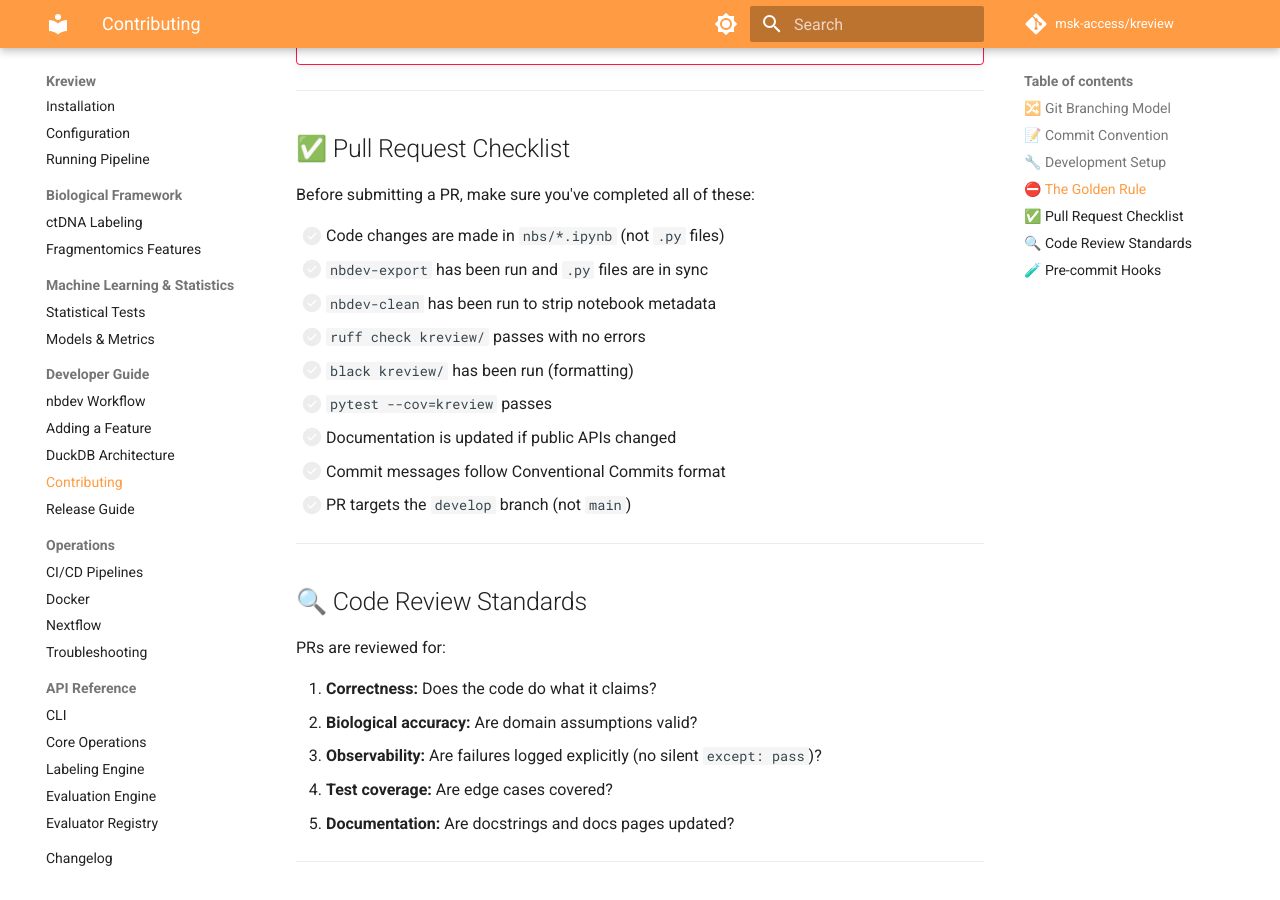
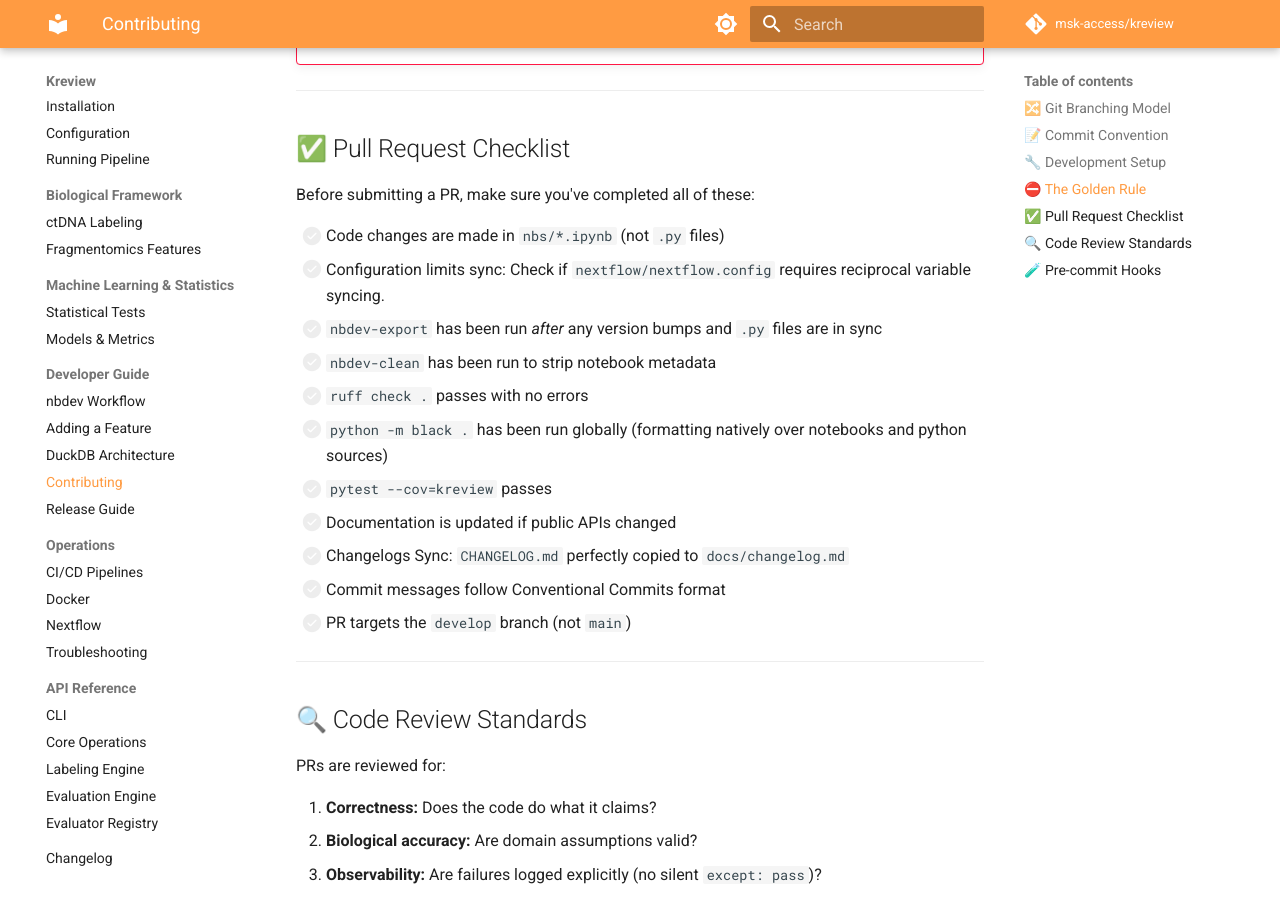
Before and after one commit to msk-access/kreview, an MkDocs documentation site: the page built from docs/developer/contributing.md, in a window 1280 px wide and 900 px high, scrolled down 2201 px. Built offline with MkDocs 1.6.1 and Material for MkDocs 9.7.7, drawn with Linux system fonts in a browser that asks for light colours; comment, search, counter and statistics services are not loaded; the version menu is left out.

Commit message:
docs: formalize strict PR-driven git flow and release checklists

```diff
--- a/docs/developer/contributing.md
+++ b/docs/developer/contributing.md
@@ -87,12 +87,14 @@
 Before submitting a PR, make sure you've completed all of these:
 
 - [ ] Code changes are made in `nbs/*.ipynb` (not `.py` files)
-- [ ] `nbdev-export` has been run and `.py` files are in sync
+- [ ] Configuration limits sync: Check if `nextflow/nextflow.config` requires reciprocal variable syncing.
+- [ ] `nbdev-export` has been run *after* any version bumps and `.py` files are in sync
 - [ ] `nbdev-clean` has been run to strip notebook metadata
-- [ ] `ruff check kreview/` passes with no errors
-- [ ] `black kreview/` has been run (formatting)
+- [ ] `ruff check .` passes with no errors
+- [ ] `python -m black .` has been run globally (formatting natively over notebooks and python sources)
 - [ ] `pytest --cov=kreview` passes
 - [ ] Documentation is updated if public APIs changed
+- [ ] Changelogs Sync: `CHANGELOG.md` perfectly copied to `docs/changelog.md`
 - [ ] Commit messages follow Conventional Commits format
 - [ ] PR targets the `develop` branch (not `main`)
 
```
Also changed, not shown: .agents/workflows/release.md (+44 -12 lines).
